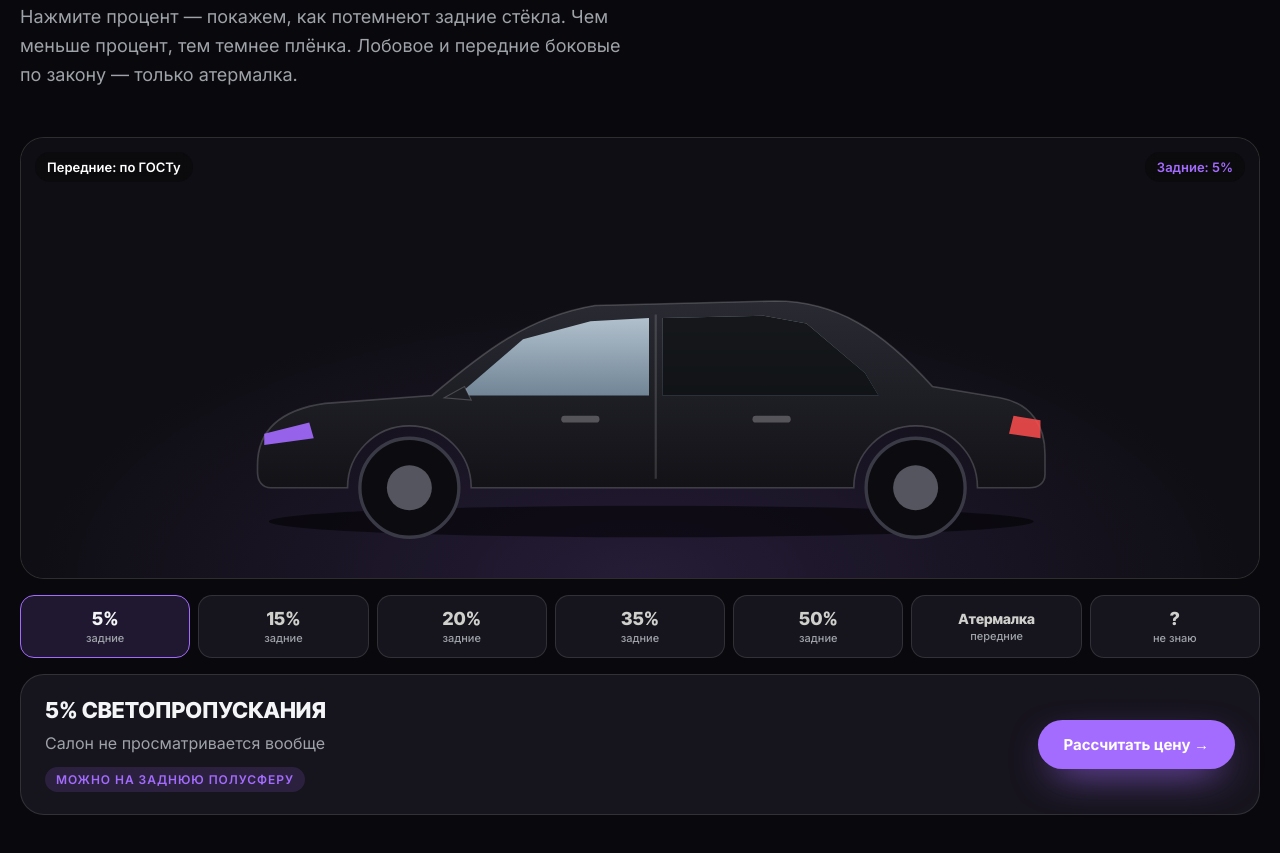
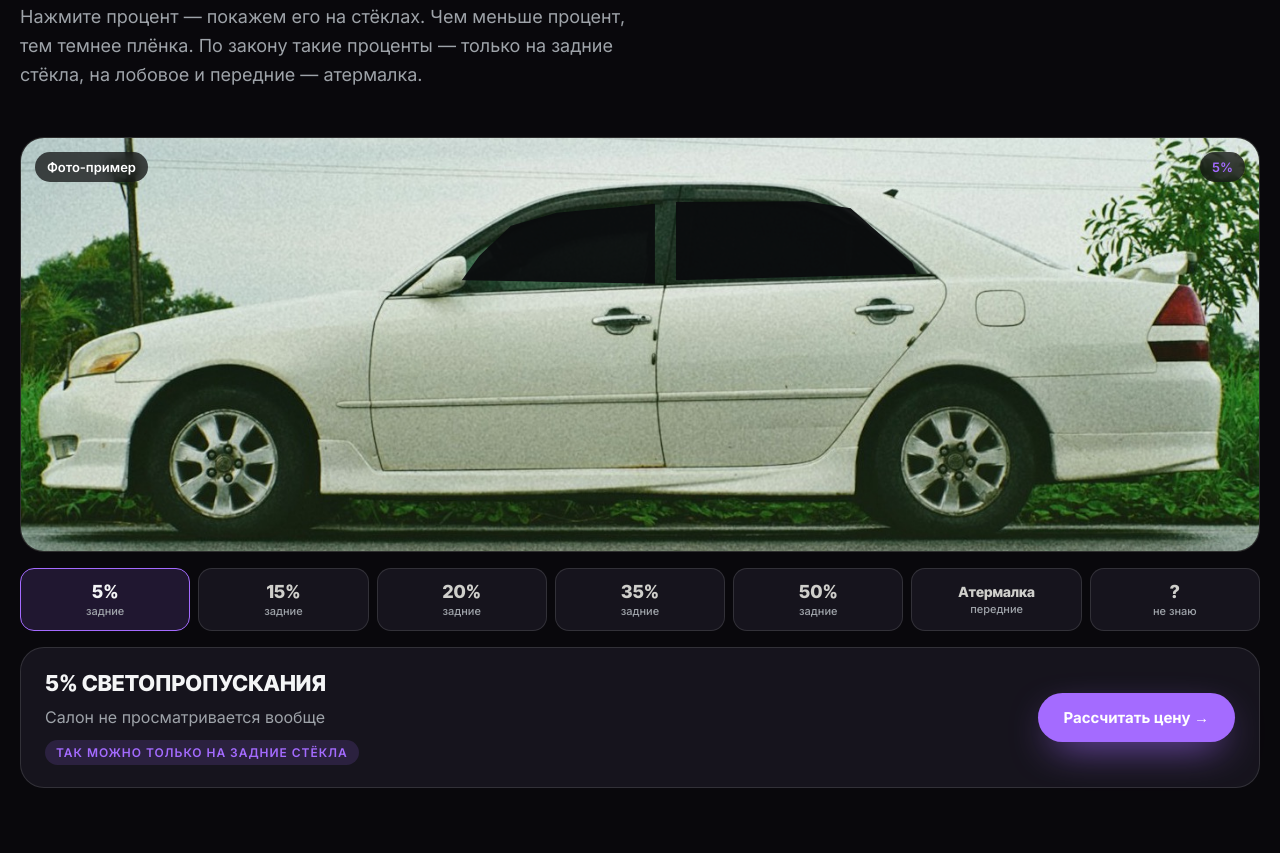
Before and after one commit to denis-sites/overtone, a plain HTML site: page index.html in a window 1280 px wide. Shown: the part 1228-2081 px from the top of the page. Drawn offline with Linux system fonts and the light colour scheme.

Commit message:
Примерка тонировки на реальном фото седана вместо схемы
Co-Authored-By: Claude Opus 5.5 <noreply@anthropic.com>

```diff
--- a/index.html
+++ b/index.html
@@ -379,29 +379,16 @@ footer .wrap{display:flex;justify-content:space-between;gap:20px;flex-wrap:wrap}
   <div class="wrap">
     <div class="head">
       <div><div class="num">01 · Примерка</div><h2>Какую тонировку <em>выбрать</em></h2></div>
-      <p class="sub">Нажмите процент — покажем, как потемнеют задние стёкла. Чем меньше процент, тем темнее плёнка. Лобовое и передние боковые по закону — только атермалка.</p>
+      <p class="sub">Нажмите процент — покажем его на стёклах. Чем меньше процент, тем темнее плёнка. По закону такие проценты — только на задние стёкла, на лобовое и передние — атермалка.</p>
     </div>
     <div class="carbox" data-rv="zoom">
-      <div class="photo scheme">
-        <svg viewBox="0 0 800 330" aria-hidden="true">
-          <defs><linearGradient id="gl" x1="0" y1="0" x2="0" y2="1"><stop offset="0" stop-color="#c9dbe8"/><stop offset="1" stop-color="#7f97aa"/></linearGradient>
-          <linearGradient id="bd" x1="0" y1="0" x2="0" y2="1"><stop offset="0" stop-color="#2a2a33"/><stop offset="1" stop-color="#121217"/></linearGradient></defs>
-          <ellipse cx="410" cy="300" rx="340" ry="14" fill="#000" opacity=".55"/>
-          <path d="M60,250 C60,215 85,200 120,195 L215,188 C260,150 300,118 360,108 L520,104 C575,104 615,130 660,180 L720,190 C748,195 760,215 760,240 L760,258 C760,266 754,270 746,270 L700,270 A55,55 0 0 0 590,270 L250,270 A55,55 0 0 0 140,270 L72,270 C64,270 60,264 60,256 Z" fill="url(#bd)" stroke="rgba(255,255,255,.18)" stroke-width="1.5"/>
-          <!-- стёкла: светлые, поверх — плёнка -->
-          <polygon points="238,188 296,138 356,122 408,119 408,188" fill="url(#gl)" opacity=".85"/>
-          <polygon points="420,119 510,117 548,124 600,168 612,188 420,188" fill="url(#gl)" opacity=".85"/>
-          <polygon id="wf" class="win" points="238,188 296,138 356,122 408,119 408,188" fill="#5b8fd6" fill-opacity="0"/>
-          <polygon id="wr" class="win" points="420,119 510,117 548,124 600,168 612,188 420,188" fill="#0a0b0d" fill-opacity=".93"/>
-          <line x1="414" y1="116" x2="414" y2="262" stroke="rgba(255,255,255,.14)" stroke-width="2"/>
-          <path d="M226,190 l18,-10 l6,12 z" fill="#1d1d24" stroke="rgba(255,255,255,.2)"/>
-          <rect x="330" y="206" width="34" height="6" rx="3" fill="rgba(255,255,255,.25)"/><rect x="500" y="206" width="34" height="6" rx="3" fill="rgba(255,255,255,.25)"/>
-          <path d="M732,206 l24,4 l0,16 l-28,-4 z" fill="#ff4d4d" opacity=".85"/>
-          <path d="M66,222 l40,-10 l4,14 l-44,6 z" fill="var(--acc)" opacity=".9"/>
-          <g fill="#0c0c10" stroke="#3a3a46" stroke-width="3"><circle cx="195" cy="270" r="44"/><circle cx="645" cy="270" r="44"/></g>
-          <g fill="#55555f"><circle cx="195" cy="270" r="20"/><circle cx="645" cy="270" r="20"/></g>
+      <!-- Фото-пример (Unsplash, свободная лицензия). Когда студия пришлёт своё фото машины до тонировки — заменить и перерисовать стёкла -->
+      <div class="photo"><img src="img/tint.jpg" alt="Седан сбоку — пример тонировки" loading="lazy" width="1410" height="470">
+        <svg viewBox="0 0 1410 470" preserveAspectRatio="none" aria-hidden="true">
+          <polygon id="wf" class="win" fill="#0a0b0d" fill-opacity=".93" points="502,162 522,134 558,100 610,85 722,75 722,166"/>
+          <polygon id="wr" class="win" fill="#0a0b0d" fill-opacity=".93" points="746,73 895,72 945,80 1015,142 1020,155 746,162"/>
         </svg>
-        <span class="tg l" id="lf">Передние: по ГОСТу</span><span class="tg r" id="lr">Задние: 5%</span></div>
+        <span class="tg l">Фото-пример</span><span class="tg r" id="lr">5%</span></div>
     </div>
     <div class="tabs" id="ttabs"></div>
     <div class="info"><div><b id="tt">5%</b><p id="td"></p><span class="law" id="tl"></span></div><a class="btn acc" href="#calc">Рассчитать цену →</a></div>
@@ -676,13 +663,14 @@ document.getElementById('plist').innerHTML=SVC.map(s=>`<div class="row" data-rv>
 document.querySelectorAll('[data-p]').forEach(el=>{const s=SVC.find(x=>x[0]===el.dataset.p);el.textContent=s&&s[1]?'от '+fmt(s[1])+' ₽':'цену назовём'});
 
 /* ===== TINT: примерка на схеме. [подпись, затемнение 0–1, что видно, что по закону, 1 = задние] ===== */
-(()=>{const T=[['5%',.93,'Салон не просматривается вообще','Можно на заднюю полусферу',1],['15%',.84,'Виден силуэт, но не лицо','Можно на заднюю полусферу',1],['20%',.77,'Видны черты лица сидящего внутри','Можно на заднюю полусферу',1],['35%',.62,'Салон хорошо виден, классический вариант','Можно на заднюю полусферу',1],['50%',.42,'Лёгкое затемнение, почти прозрачно','Можно на заднюю полусферу',1],['Атермалка',.3,'Почти прозрачная плёнка, не пропускает жару. Бывает с лёгким синим или зелёным оттенком','Можно на лобовое и передние по ГОСТу',0]];
+(()=>{const T=[['5%',.93,'Салон не просматривается вообще','Так можно только на задние стёкла',1],['15%',.84,'Виден силуэт, но не лицо','Так можно только на задние стёкла',1],['20%',.77,'Видны черты лица сидящего внутри','Так можно только на задние стёкла',1],['35%',.62,'Салон хорошо виден, классический вариант','Так можно только на задние стёкла',1],['50%',.42,'Лёгкое затемнение, почти прозрачно','Так можно только на задние стёкла',1],['Атермалка',.28,'Почти прозрачная плёнка, не пропускает жару. Бывает с лёгким синим или зелёным оттенком','Можно на лобовое и передние по ГОСТу',0]];
 const tabs=document.getElementById('ttabs'),wf=document.getElementById('wf'),wr=document.getElementById('wr');
 T.forEach((t,i)=>{const b=document.createElement('button');b.className=t[0].length>4?'wide':'';b.innerHTML=t[0]+'<small>'+(t[4]?'задние':'передние')+'</small>';b.onclick=()=>sel(i);tabs.appendChild(b)});
 const q=document.createElement('a');q.className='ask';q.target='_blank';q.rel='noopener';q.href=tg('Здравствуйте! Я с сайта. Помогите выбрать тонировку, моя машина: ');q.innerHTML='?<small>не знаю</small>';tabs.appendChild(q);
 function sel(i){const t=T[i];[...tabs.querySelectorAll('button')].forEach((b,j)=>b.classList.toggle('on',i===j));
- if(t[4]){wr.setAttribute('fill-opacity',t[1]);wf.setAttribute('fill-opacity',0);document.getElementById('lr').textContent='Задние: '+t[0];document.getElementById('lf').textContent='Передние: по ГОСТу'}
- else{wf.setAttribute('fill-opacity',t[1]);document.getElementById('lf').textContent='Передние: атермалка'}
+ /* проценты — тёмная плёнка на обоих стёклах фото; атермалка — лёгкий голубой оттенок */
+ [wf,wr].forEach(w=>{w.setAttribute('fill',t[4]?'#0a0b0d':'#5b8fd6');w.setAttribute('fill-opacity',t[1])});
+ document.getElementById('lr').textContent=t[0];
  document.getElementById('tt').textContent=t[0]+(t[4]?' светопропускания':'');document.getElementById('td').textContent=t[2];const l=document.getElementById('tl');l.textContent=t[3];l.className='law '+(t[4]?'back':'ok')}
 sel(0)})();
 
```
Also changed, not shown: img/tint.jpg (added).
